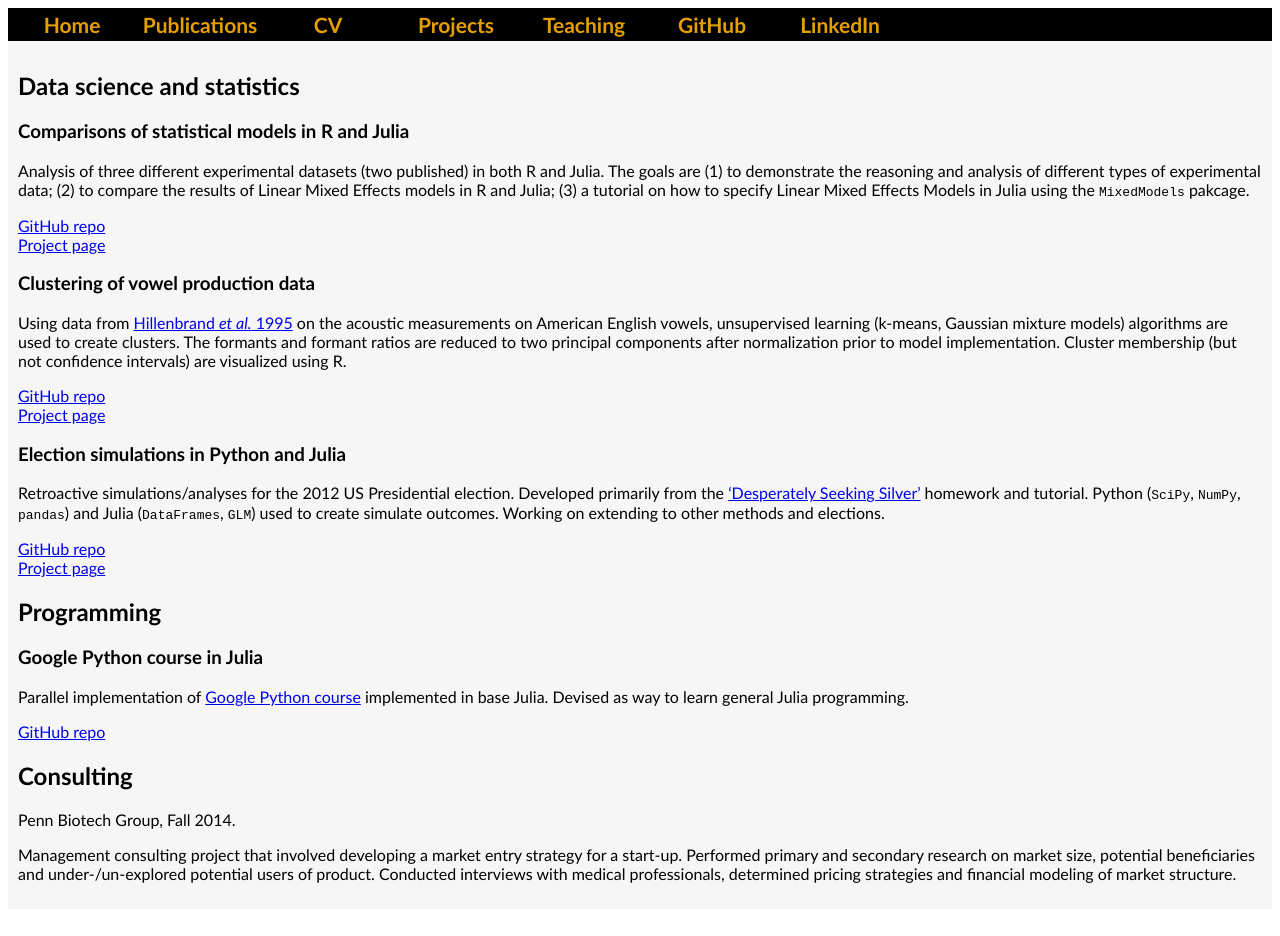
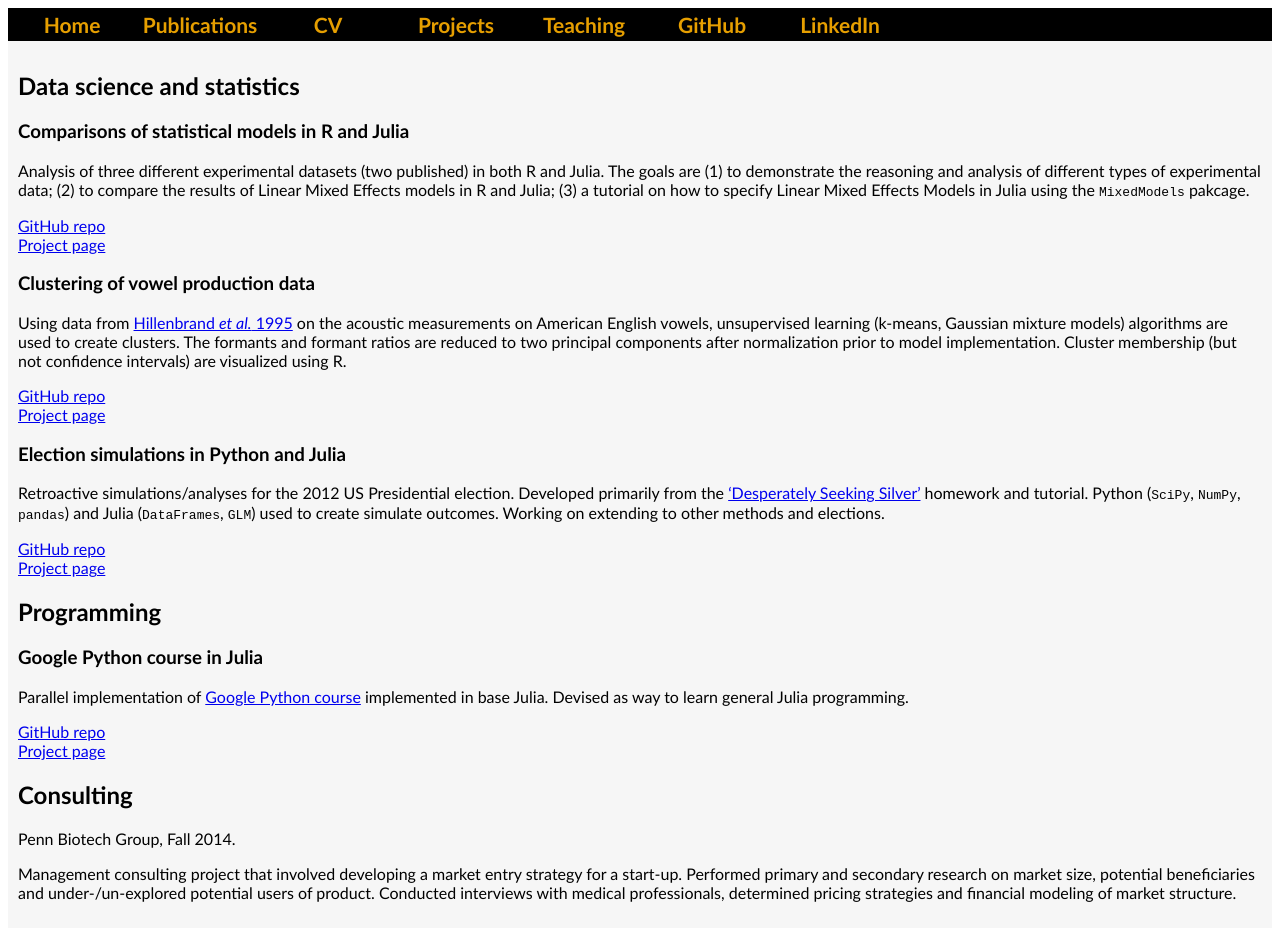
Before and after one commit to julian3rd/julian3rd.github.io, a Jekyll site: the page built from project-list.md, in a window 1280 px wide. Built offline with Jekyll 4.4.1, drawn with Linux system fonts in a browser that asks for light colours; Markdown is read by kramdown in place of the engine named in the settings.

Commit message:
google python in julia added project page link

```diff
--- a/project-list.md
+++ b/project-list.md
@@ -29,6 +29,7 @@ Retroactive simulations/analyses for the 2012 US Presidential election. Develope
 Parallel implementation of [Google Python course](https://developers.google.com/edu/python/?csw=1) implemented in base Julia. Devised as way to learn general Julia programming.
 
 [GitHub repo](https://github.com/julian3rd/google-python-julia)
+[Project page](http://julian3rd.github.io/google-python-julia/)
 
 ## Consulting
 Penn Biotech Group, Fall 2014.
```
